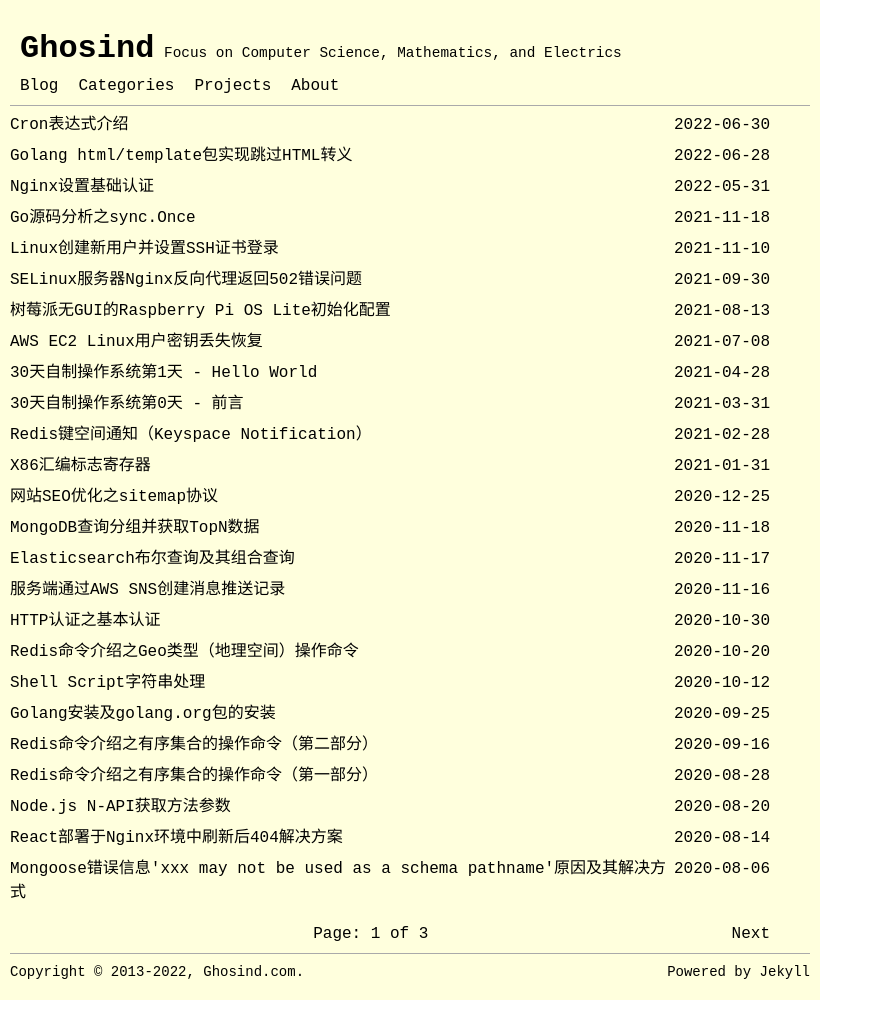
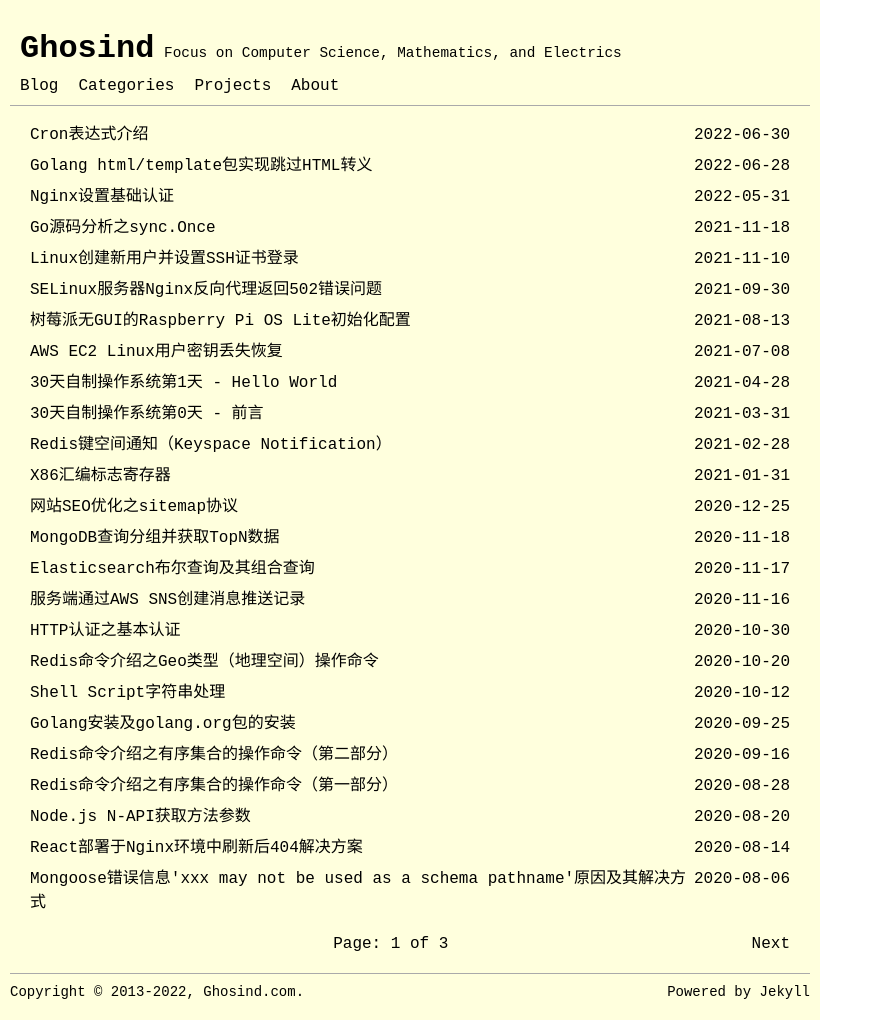
Before and after one commit to mjalalimanesh/mjalalimanesh.github.io, a Jekyll site: the page built from index.html, in a window 1280 px wide. Shown: the whole page, without its empty margins (0-883 px from the left). Built offline with Jekyll 4.4.1, drawn with Linux system fonts in a browser that asks for light colours; the list of posts is cut into pages by our own code.

Commit message:
Update main.scss

```diff
--- a/_sass/main.scss
+++ b/_sass/main.scss
@@ -9,7 +9,7 @@
   font-family: "Inconsolata";
   background-color: #FFFFDD;
   width: 95%;
-  padding: 10px auto;
+  margin: 10px auto;
   overflow: hidden;
   min-height: calc(100vh - 158px);
 }
```
